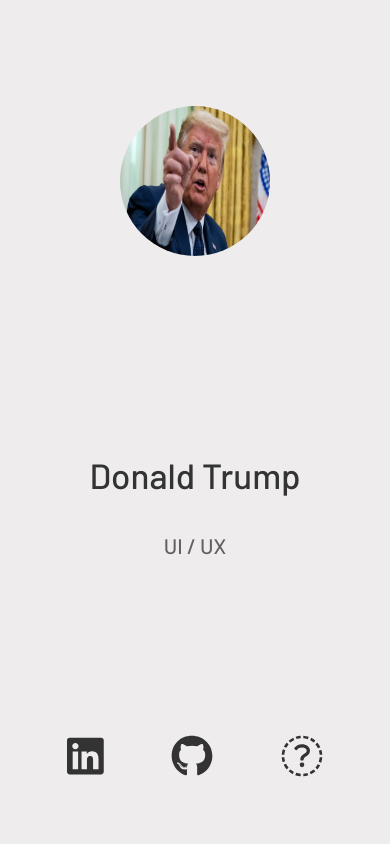
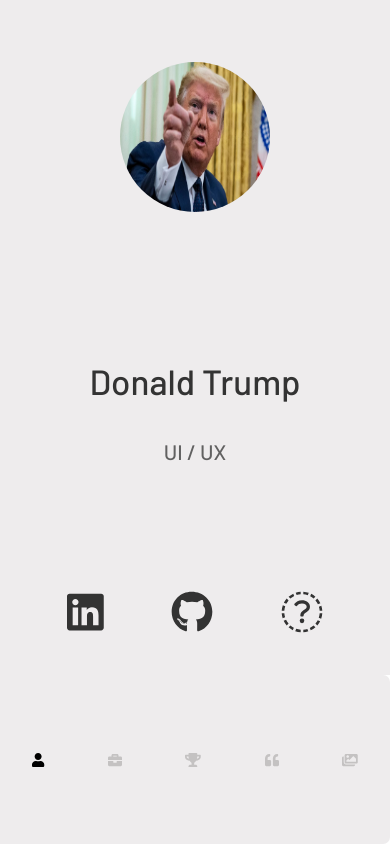
Before and after one commit to gkdhindsa/DSC-Web-Profile, a plain HTML site: page index.html in a window 390 px wide. Drawn offline with nearby package versions, Linux system fonts and the light colour scheme.

Commit message:
landing page height fixed

```diff
--- a/assets/css/styles.css
+++ b/assets/css/styles.css
@@ -106,6 +106,7 @@ h1 {
     display: block;
     justify-content: center;
     width: 100%;
+    max-height: 100vh;
 }
 /*inner elemnts of content-section*/
 
@@ -180,25 +181,28 @@ h1 {
 @media (max-width: 1024px) {
     .light-grey {
         display: block;
+        max-height: 100vh;
     }
     .image-section {
         width: 100%;
-        height: 80vh;
-        padding: 10% 0% 0% 0%;
+        min-height: 80vh;
+        padding: 5% 0% 0% 0%;
     }
     .profile-main {
         display: block;
+        max-height: 100vh;
     }
 
     .content-section {
         padding: 10vh;
+        min-height: 100vh;
     }
 
     .icon-section {
         display: flex;
         background-color: #EEECED;
         width: 100%;
-        height: 20vh;
+        max-height: 20vh;
         margin: 0;
         flex-direction: row;
         align-items: center;
```
